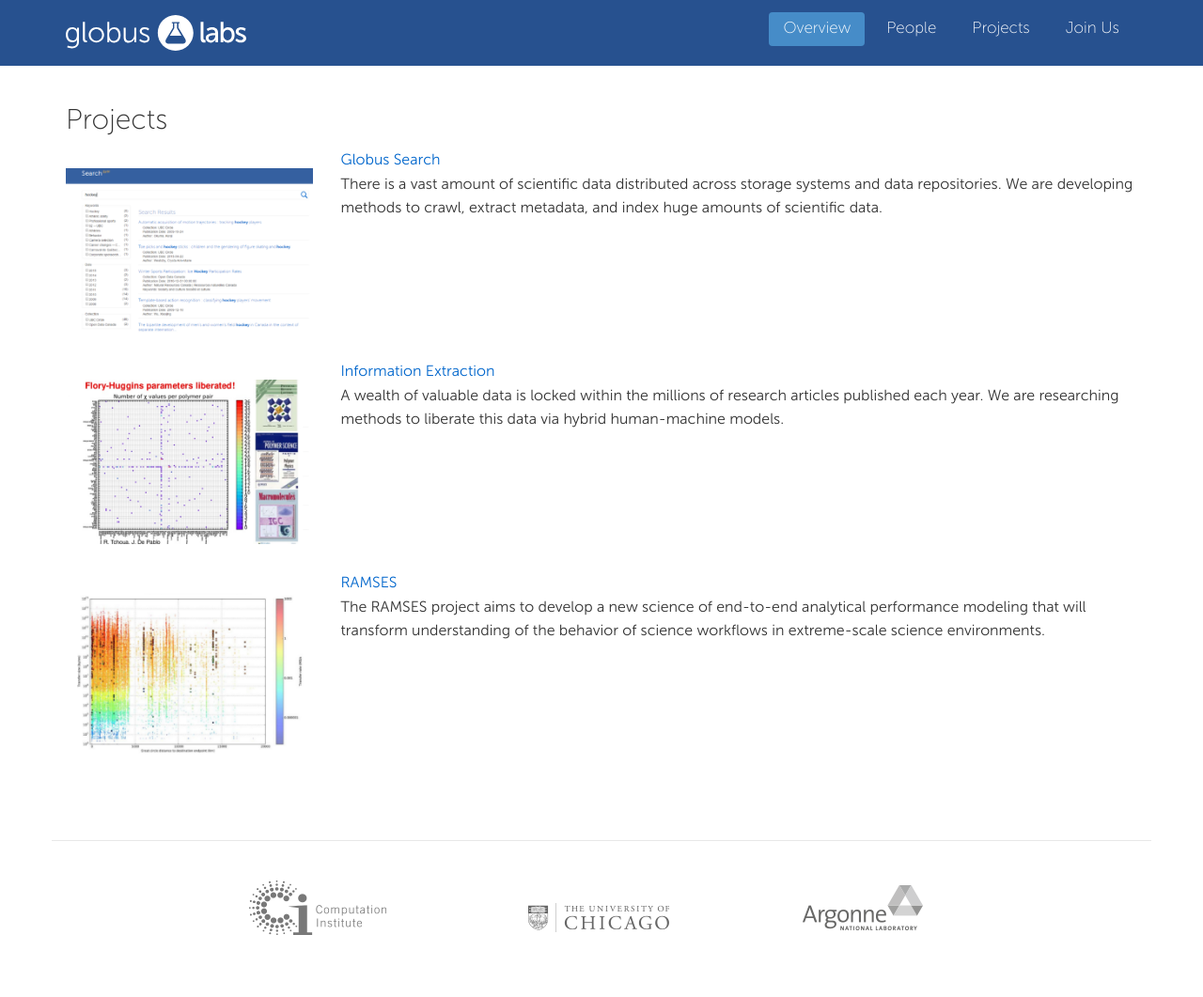
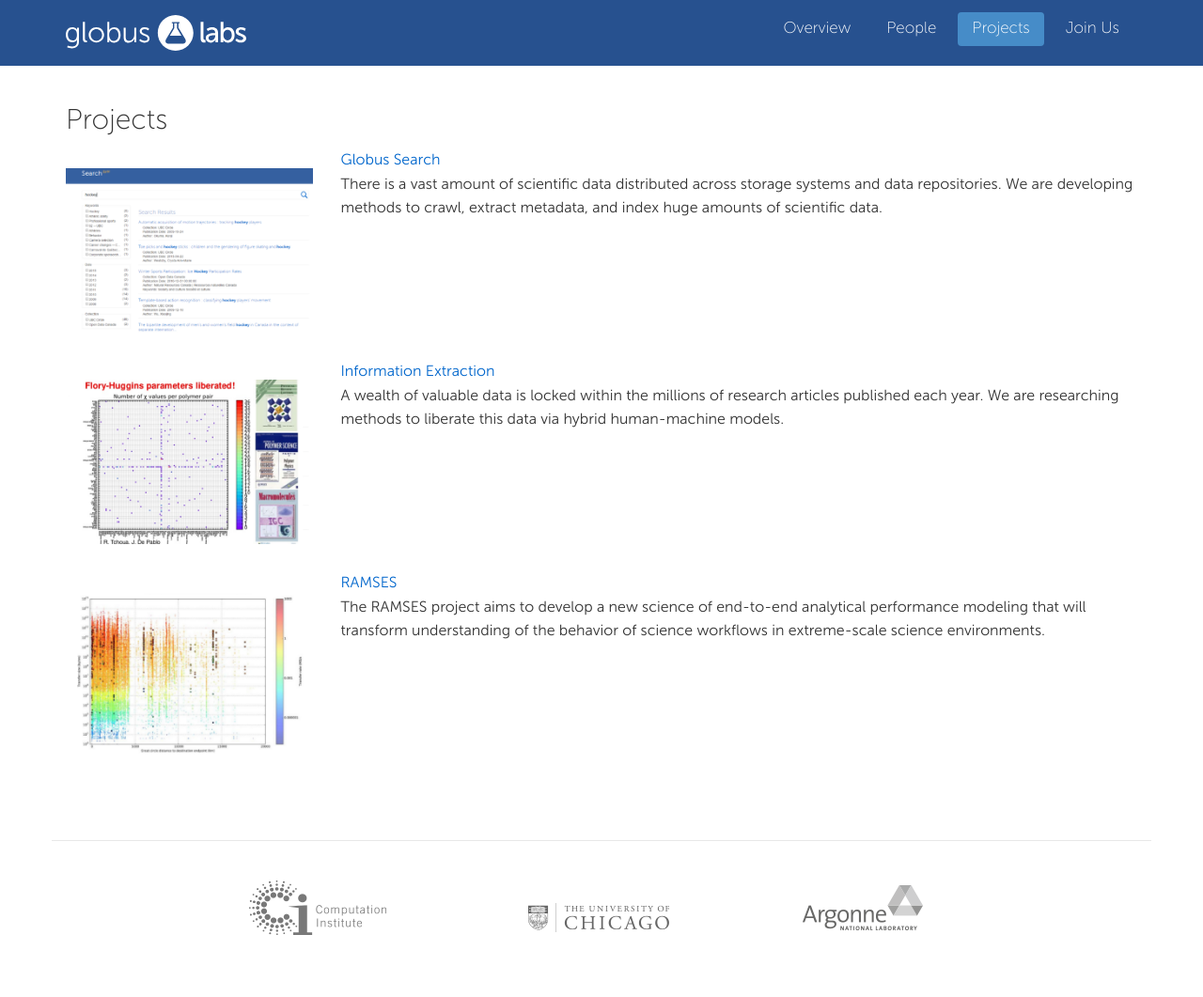
Before and after one commit to miketynes/globus-labs.github.io, a Jekyll site: the page built from projects.html, in a window 1280 px wide. Shown: the whole page at 94% size. Built offline with Jekyll 4.4.1, drawn with Linux system fonts in a browser that asks for light colours; nearby versions of some CDN libraries.

Commit message:
Updating Jekyll template to highlight current page.

```diff
--- a/_layouts/default.html
+++ b/_layouts/default.html
@@ -14,6 +14,7 @@
   </head>
 
   <body>
+    {% assign current = page.url | downcase | split: '/' %}
 
     <header id="masthead">
       <nav id="navbar" class="navbar" role="navigation">
@@ -30,10 +31,10 @@
 
          <div class="collapse navbar-collapse" id="main-nav">
             <ul class="nav navbar-nav navbar-right">
-              <li><a href="/globus-labs" class="active">Overview</a></li>
-              <li><a href="/globus-labs/people.html">People</a></li>
-              <li><a href="/globus-labs/projects.html">Projects</a></li>
-							<li><a href="/globus-labs/join.html">Join Us</a></li>
+                <li><a href="/globus-labs" {% if current[1] == '' %}class="active"{% endif %}>Overview</a></li>
+                <li><a href="/globus-labs/people.html"  {% if current[1] == 'people.html' %}class="active"{% endif %}>People</a></li>
+                <li><a href="/globus-labs/projects.html"  {% if current[1] == 'projects.html' %}class="active"{% endif %}>Projects</a></li>
+                <li><a href="/globus-labs/join.html"  {% if current[1] == 'join.html' %}class="active"{% endif %}>Join Us</a></li>
             </ul>
           </div>
         </div>
```
